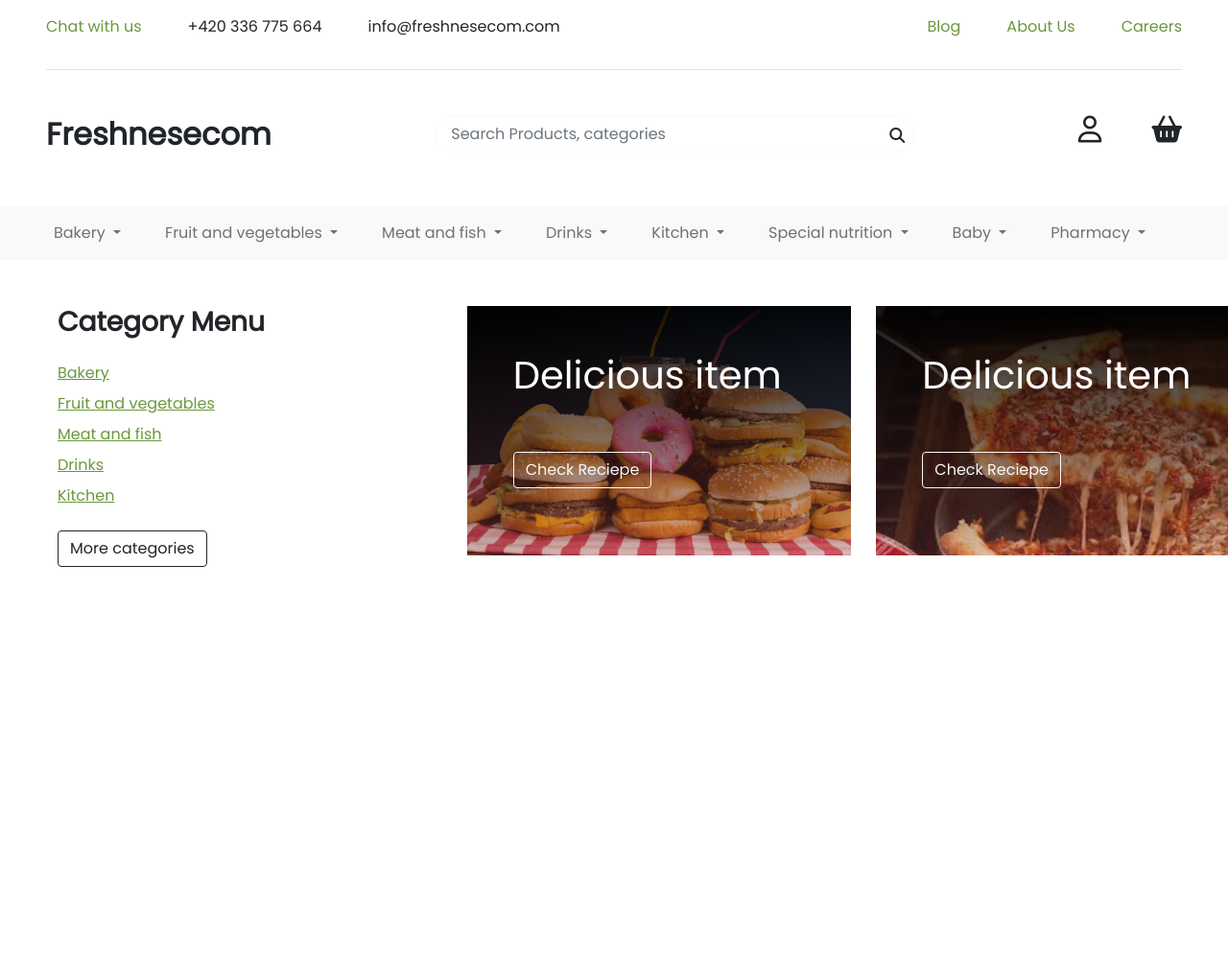
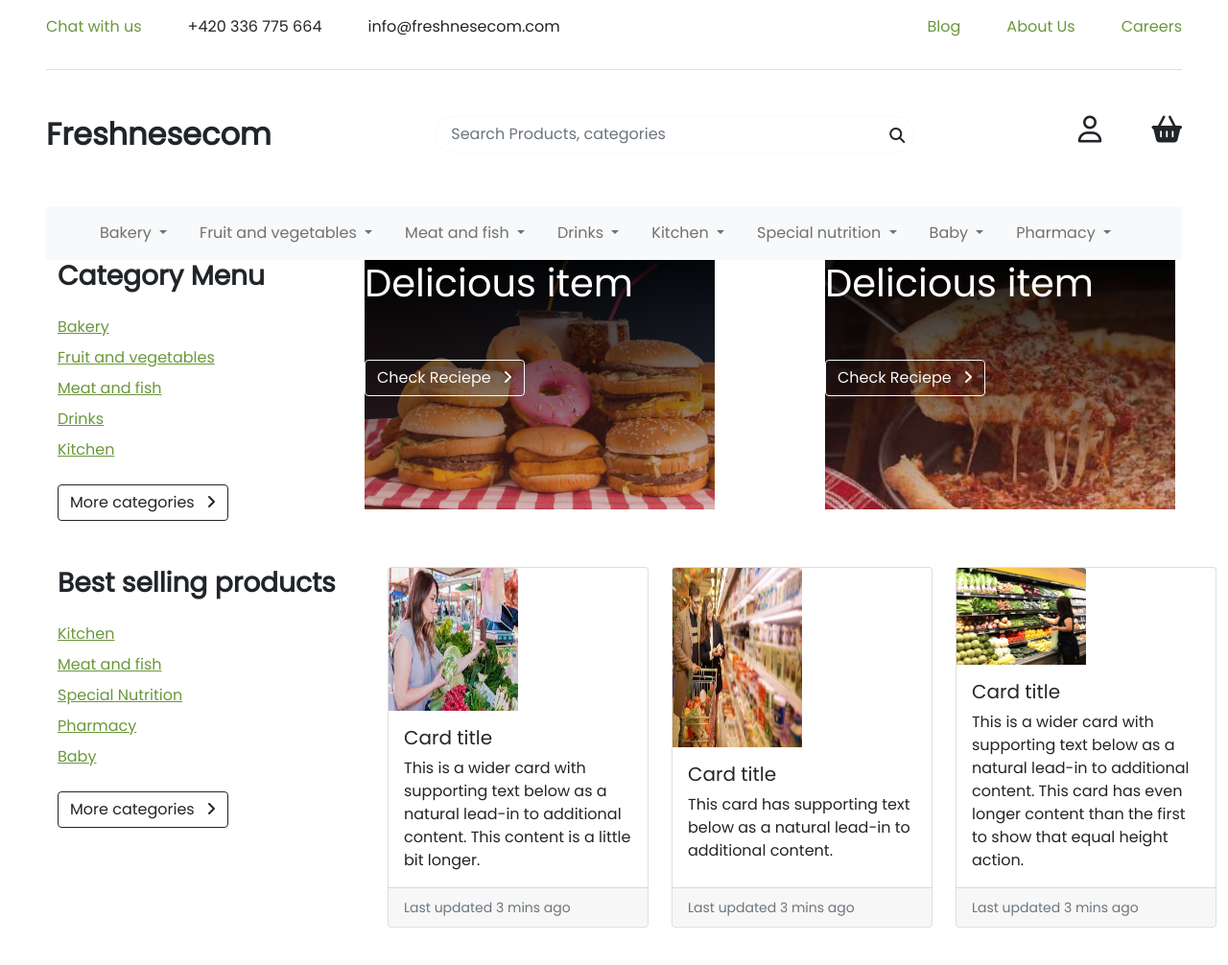
Before and after one commit to itbarunmitra1000/freshness-com, a plain HTML site: page index.html in a window 1280 px wide. Shown: the top 1006 px of the page at 96% size. Before the commit the page ends 800 px from the top, so only its background shows below. Drawn offline with nearby package versions, Linux system fonts and the light colour scheme.

Commit message:
add more categories

```diff
--- a/index.html
+++ b/index.html
@@ -18,7 +18,7 @@
 
 </head>
 
-<body>
+<body >
 
   <!-- start header menubar search bar  banner  -->
   <header>
@@ -61,7 +61,7 @@
 
     <!-- menu bar  -->
 
-    <nav class="navbar navbar-expand-lg navbar-light bg-light">
+    <nav class="navbar navbar-expand-lg navbar-light bg-light mx-5">
       <div class="container-fluid  px-5">
         <button class="navbar-toggler" type="button" data-bs-toggle="collapse" data-bs-target="#navbarSupportedContent"
           aria-controls="navbarSupportedContent" aria-expanded="false" aria-label="Toggle navigation">
@@ -178,9 +178,9 @@
     <!-- category menu banner side bar -->
 
 
-    <section class="container-fluid ms-5">
-      <div class="row my-5 ">
-        <aside class=" col-4">
+    <section class="container-fluid mx-5">
+      <div class="row  ">
+        <aside class=" col-3">
           <h3 class="mb-4 fw-bold">Category Menu</h3>
           <div>
             <ul class="list-unstyled mb-4">
@@ -191,22 +191,24 @@
               <li class="mb-2 "><a href="#" class="text_color">Kitchen</a></li>
             </ul>
           </div>
-          <button class="btn btn-outline-dark"> More categories</button>
+          <button class="btn btn-outline-dark"> More categories <i class="fas fa-angle-right ms-2"></i></button>
 
         </aside>
-        <aside class="col-8 ">
+        <aside class="col-9 ">
           <div class="row  ">
-            <div class=" col-6">
-              <div class=" banner_img_1 pt-5 ps-5">
+            <div class=" col-lg-6">
+              <div class=" banner_img_1 ">
                 <h1 class="text-white ">Delicious item</h1>
-                <button class="btn btn-outline-light mt-5 ">Check Reciepe</button>
+                <button class="btn btn-outline-light mt-5 ">Check Reciepe <i
+                    class="fas fa-angle-right ms-2"></i></button>
               </div>
 
             </div>
-            <div class=" col-6 ">
-              <div class="banner_img_2 pt-5 ps-5">
+            <div class=" col-lg-6">
+              <div class="banner_img_2 ">
                 <h1 class="text-white ">Delicious item</h1>
-                <button class="btn btn-outline-light mt-5 ">Check Reciepe</button>
+                <button class="btn btn-outline-light mt-5 ">Check Reciepe <i
+                    class="fas fa-angle-right ms-2"></i></button>
               </div>
             </div>
           </div>
@@ -218,9 +220,65 @@
 
   <!-- main middle part -->
   <main>
-    <section>
+    <section class="container-fluid   ms-5">
+      <div class="row my-5 ">
+        <aside class=" col-3">
+          <h3 class="mb-4 fw-bold">Best selling products</h3>
+          <div>
+            <ul class="list-unstyled mb-4">
+              <li class="mb-2 "><a href="#" class="text_color">Kitchen</a></li>
+              <li class="mb-2 "><a href="#" class="text_color">Meat and fish</a></li>
+              <li class="mb-2 "><a href="#" class="text_color">Special Nutrition</a></li>
+              <li class="mb-2 "><a href="#" class="text_color">Pharmacy</a></li>
+              <li class="mb-2 "><a href="#" class="text_color">Baby</a></li>
+            </ul>
+          </div>
+          <button class="btn btn-outline-dark"> More categories <i class="fas fa-angle-right ms-2"></i></button>
 
+        </aside>
+        <aside class=" col-9 ">
+          <div class="container row row-cols-1 row-cols-md-3 g-4">
+            <div class="col">
+              <div class="card h-100">
+                <img src="./images/selling-products/01.jpg" class="card-img-top w-50 h-50"  alt="...">
+                <div class="card-body">
+                  <h5 class="card-title">Card title</h5>
+                  <p class="card-text">This is a wider card with supporting text below as a natural lead-in to additional content. This content is a little bit longer.</p>
+                </div>
+                <div class="card-footer">
+                  <small class="text-muted">Last updated 3 mins ago</small>
+                </div>
+              </div>
+            </div>
+            <div class="col">
+              <div class="card h-100">
+                <img src="./images/selling-products/02.jpg" class="card-img-top w-50 h-50" alt="...">
+                <div class="card-body">
+                  <h5 class="card-title">Card title</h5>
+                  <p class="card-text">This card has supporting text below as a natural lead-in to additional content.</p>
+                </div>
+                <div class="card-footer">
+                  <small class="text-muted">Last updated 3 mins ago</small>
+                </div>
+              </div>
+            </div>
+            <div class="col">
+              <div class="card h-100">
+                <img src="./images/selling-products/03.jpg" class="card-img-top w-50 h-50" alt="...">
+                <div class="card-body">
+                  <h5 class="card-title">Card title</h5>
+                  <p class="card-text">This is a wider card with supporting text below as a natural lead-in to additional content. This card has even longer content than the first to show that equal height action.</p>
+                </div>
+                <div class="card-footer">
+                  <small class="text-muted">Last updated 3 mins ago</small>
+                </div>
+              </div>
+            </div>
+          </div>
+        </aside>
+      </div>
     </section>
+
   </main>
 
 
--- a/style.css
+++ b/style.css
@@ -29,14 +29,14 @@ body{
 
 /* banner side mennu  */
 .banner_img_1{
-    width: 400px;
+    width: 80%;
     height: 260px;
    background-image:linear-gradient(rgba(0,0,0,0.9),rgba(158, 86, 86, 0.3)), url(./images/banner/01.jpg);
    background-repeat: no-repeat;
    background-size: cover;
 }
 .banner_img_2{
-    width: 400px;
+    width: 80%;
     height: 260px;
    background-image: linear-gradient(rgba(0,0,0,0.9),rgba(158, 86, 86, 0.3)), url(./images/banner/02.jpg);
    background-repeat: no-repeat;
```
Also changed, not shown: images/selling-products/01.jpg (added), images/selling-products/02.jpg (added), images/selling-products/03.jpg (added).
